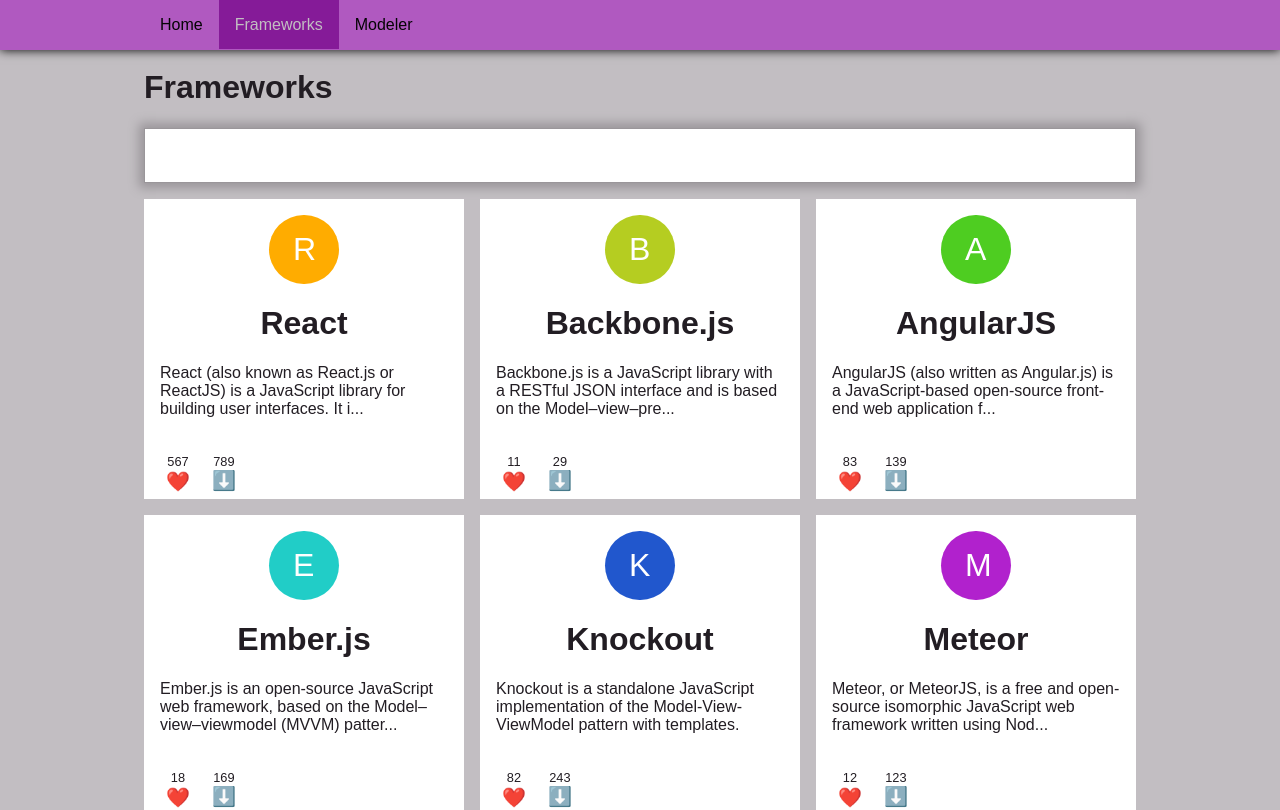
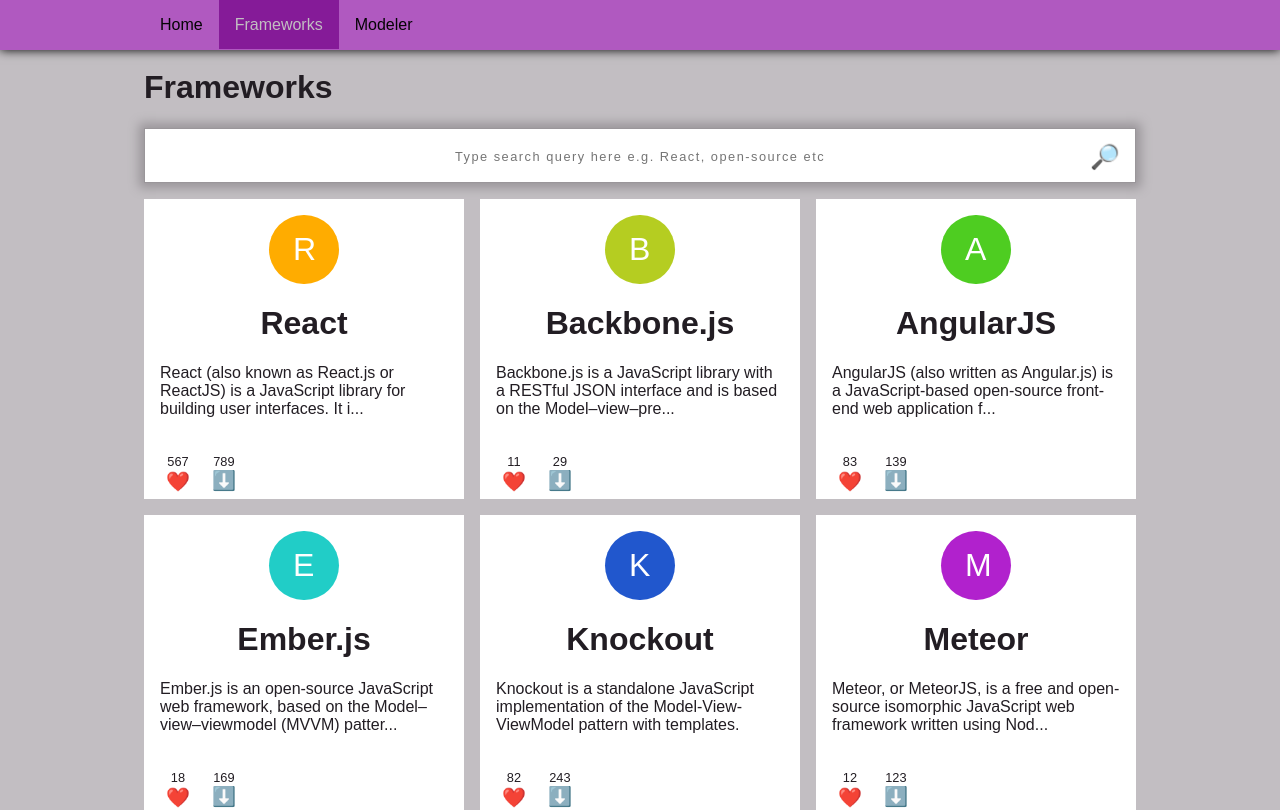
Before and after one commit to zafar-saleem/kamonde, a React (Vite) app: page /frameworks in a window 1280 px wide. Shown: the top 810 px of the page. Built offline with nearby package versions, Linux system fonts and the light colour scheme.

Commit message:
feat: search input icon added

```diff
--- a/src/components/pages/frameworks/components/SearchInput/SearchInput.styled.tsx
+++ b/src/components/pages/frameworks/components/SearchInput/SearchInput.styled.tsx
@@ -9,8 +9,24 @@
   outline: none;
   font-size: 1.1rem;
   letter-spacing: 1.5px;
+  text-align: center;
+
+  &::placeholder {
+    font-size: 0.8rem;
+  }
 
   &:focus {
     box-shadow: 0 0 10px 5px ${props => props.theme.tokens.colors.neutrals.neutral200};
   }
 `;
+
+export const Label = styled.label`
+  position: relative;
+`;
+
+export const Icon = styled.span`
+  position: absolute;
+  right: 1rem;
+  top: -4px;
+  font-size: 1.5rem;
+`;
--- a/src/components/pages/frameworks/components/SearchInput/SearchInput.tsx
+++ b/src/components/pages/frameworks/components/SearchInput/SearchInput.tsx
@@ -3,8 +3,9 @@
 export const SearchInput = ({ ...props }) => {
 
   return (
-    <div>
-      <Styled.Input type="text" name="search" autoFocus {...props} />
-    </div>
+    <Styled.Label>
+      <Styled.Icon>🔎</Styled.Icon>
+      <Styled.Input type="text" name="search" placeholder="Type search query here e.g. React, open-source etc" autoFocus {...props} />
+    </Styled.Label>
   )
 }
```
